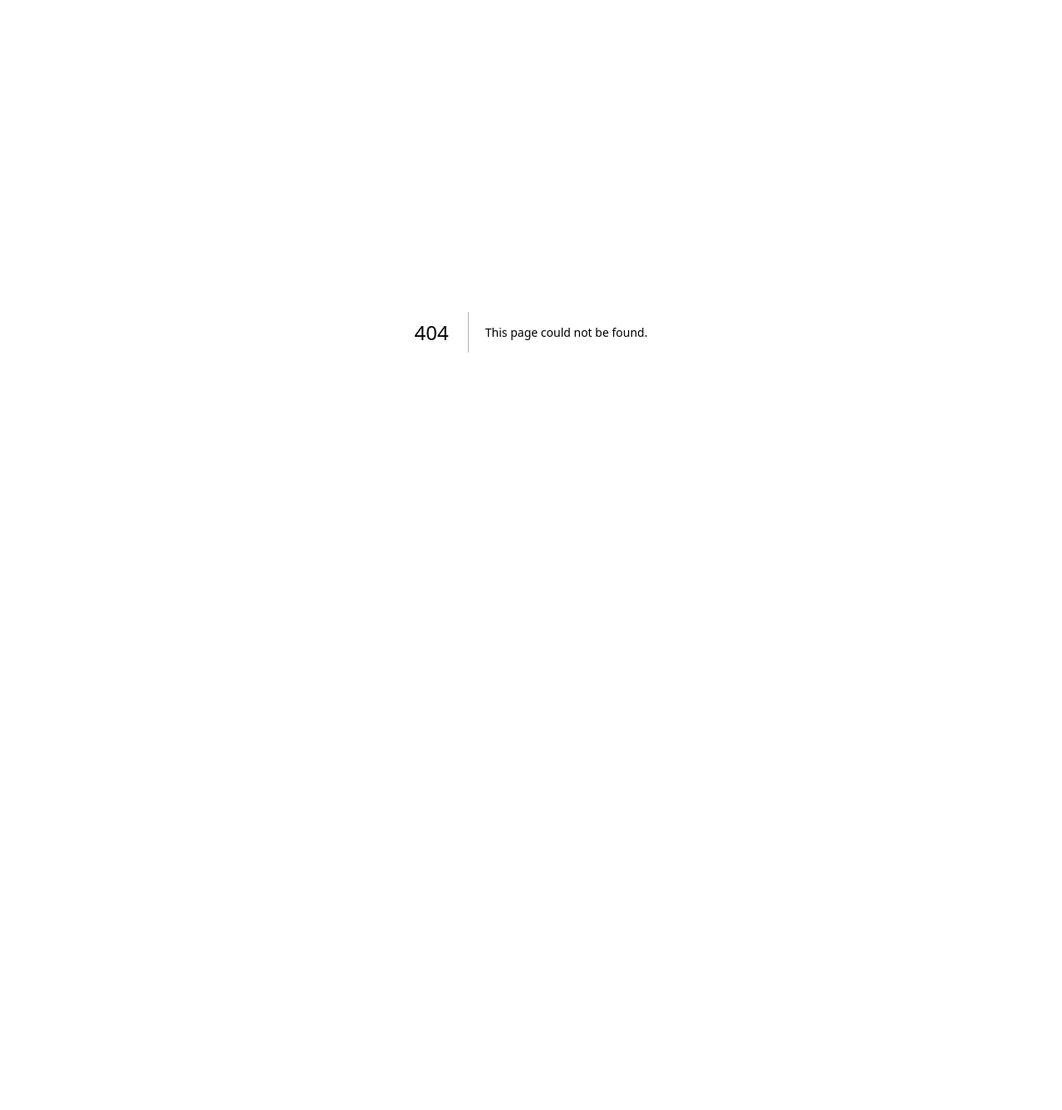
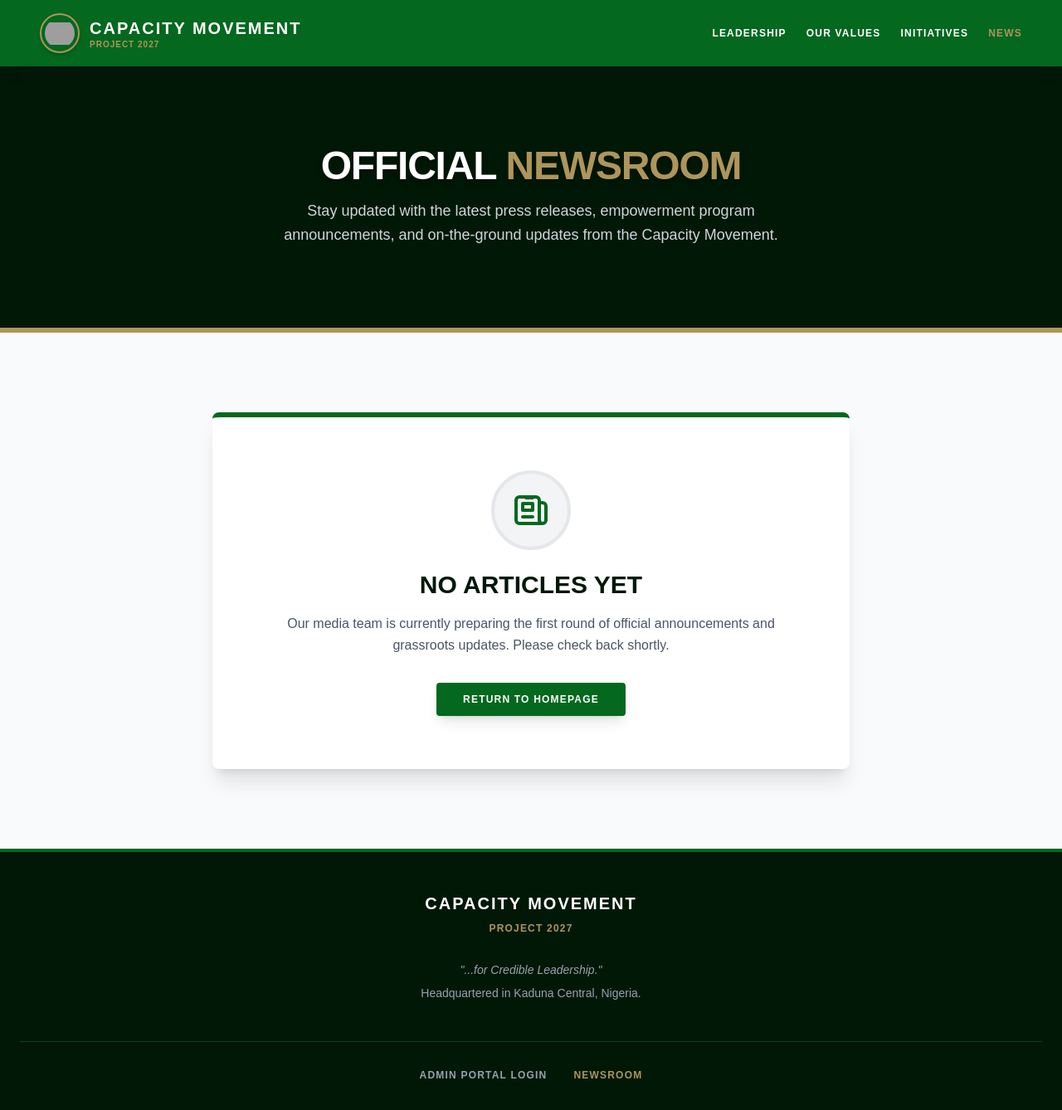
Before and after one commit to capacitymovementng/Capacity-Movement, a Next.js app: page /blog in a window 1280 px wide. Before the commit this address had no page. Shown: the top 1338 px of the page at 83% size. Before the commit the page ends 800 px from the top, so only its background shows below. Built offline with nearby package versions, Linux system fonts and the light colour scheme; grey boxes are pictures that could not be loaded.

Commit message:
Create Newsroom page

```diff
--- /dev/null
+++ b/src/app/blog/page.tsx
@@ -0,0 +1,98 @@
+"use client";
+
+import Link from 'next/link';
+import { useState } from 'react';
+
+export default function BlogPage() {
+  const [isMobileMenuOpen, setIsMobileMenuOpen] = useState(false);
+
+  return (
+    <main className="min-h-screen bg-gray-50 text-gray-900 font-sans selection:bg-[#AE955A] selection:text-white overflow-x-hidden">
+      {/* NAVIGATION BAR */}
+      <nav className="bg-[#04681F] text-white py-4 px-6 md:px-12 flex justify-between items-center shadow-lg sticky top-0 z-50">
+        <Link href="/" className="flex items-center gap-3">
+          <img
+            src="/logo.png"
+            alt="Capacity Movement Logo"
+            className="w-10 h-10 md:w-12 md:h-12 object-contain bg-[#04681F] rounded-full border-2 border-[#AE955A] p-1 shadow-md"
+          />
+          <div className="leading-tight">
+            <h1 className="font-extrabold tracking-widest text-lg md:text-xl uppercase">Capacity Movement</h1>
+            <p className="text-[#AE955A] text-[9px] md:text-[10px] font-bold uppercase tracking-widest">Project 2027</p>
+          </div>
+        </Link>
+
+        {/* Desktop Links */}
+        <div className="hidden md:flex gap-6 text-xs font-bold uppercase tracking-widest">
+          <Link href="/#leadership" className="hover:text-[#AE955A] transition-colors">Leadership</Link>
+          <Link href="/#values" className="hover:text-[#AE955A] transition-colors">Our Values</Link>
+          <Link href="/#programs" className="hover:text-[#AE955A] transition-colors">Initiatives</Link>
+          <Link href="/blog" className="text-[#AE955A] transition-colors">News</Link>
+        </div>
+
+        {/* Mobile Hamburger Icon */}
+        <button
+          className="md:hidden text-white focus:outline-none"
+          onClick={() => setIsMobileMenuOpen(!isMobileMenuOpen)}
+        >
+          <svg className="w-8 h-8" fill="none" stroke="currentColor" viewBox="0 0 24 24" xmlns="http://www.w3.org/2000/svg">
+            <path strokeLinecap="round" strokeLinejoin="round" strokeWidth={2} d={isMobileMenuOpen ? "M6 18L18 6M6 6l12 12" : "M4 6h16M4 12h16M4 18h16"} />
+          </svg>
+        </button>
+      </nav>
+
+      {/* Mobile Dropdown Menu */}
+      {isMobileMenuOpen && (
+        <div className="md:hidden bg-[#021807] text-white flex flex-col items-center py-4 space-y-4 text-xs font-bold uppercase tracking-widest sticky top-[72px] z-40 border-b-4 border-[#AE955A] shadow-xl">
+          <Link href="/#leadership" onClick={() => setIsMobileMenuOpen(false)} className="hover:text-[#AE955A] w-full text-center py-2">Leadership</Link>
+          <Link href="/#values" onClick={() => setIsMobileMenuOpen(false)} className="hover:text-[#AE955A] w-full text-center py-2">Our Values</Link>
+          <Link href="/#programs" onClick={() => setIsMobileMenuOpen(false)} className="hover:text-[#AE955A] w-full text-center py-2">Initiatives</Link>
+          <Link href="/blog" onClick={() => setIsMobileMenuOpen(false)} className="text-[#AE955A] w-full text-center py-2">News</Link>
+        </div>
+      )}
+
+      {/* HEADER SECTION */}
+      <section className="bg-[#021807] text-white py-16 md:py-24 px-6 text-center border-b-[6px] border-[#AE955A]">
+        <h1 className="text-3xl md:text-5xl font-extrabold uppercase tracking-tight mb-4 text-shadow-lg">
+          Official <span className="text-[#AE955A]">Newsroom</span>
+        </h1>
+        <p className="text-sm md:text-lg text-gray-300 max-w-2xl mx-auto leading-relaxed">
+          Stay updated with the latest press releases, empowerment program announcements, and on-the-ground updates from the Capacity Movement.
+        </p>
+      </section>
+
+      {/* NEWS GRID (Placeholder for now) */}
+      <section className="py-16 md:py-24 px-6 max-w-7xl mx-auto min-h-[40vh] flex flex-col items-center justify-center">
+
+        <div className="bg-white p-10 md:p-16 rounded-lg shadow-xl border-t-[6px] border-[#04681F] text-center w-full max-w-3xl">
+          <div className="w-20 h-20 md:w-24 md:h-24 bg-gray-100 rounded-full flex items-center justify-center mx-auto mb-6 border-4 border-gray-200 text-[#04681F]">
+            <svg className="w-10 h-10 md:w-12 md:h-12" fill="none" stroke="currentColor" viewBox="0 0 24 24" xmlns="http://www.w3.org/2000/svg">
+              <path strokeLinecap="round" strokeLinejoin="round" strokeWidth={2} d="M19 20H5a2 2 0 01-2-2V6a2 2 0 012-2h10a2 2 0 012 2v1m2 13a2 2 0 01-2-2V7m2 13a2 2 0 002-2V9.5a2 2 0 00-2-2h-2m-4-3H9M7 16h6M7 8h6v4H7V8z" />
+            </svg>
+          </div>
+          <h2 className="text-2xl md:text-3xl font-bold text-[#021807] uppercase mb-4">No Articles Yet</h2>
+          <p className="text-gray-600 text-sm md:text-base leading-relaxed mb-8">
+            Our media team is currently preparing the first round of official announcements and grassroots updates. Please check back shortly.
+          </p>
+          <Link href="/" className="inline-block bg-[#04681F] hover:bg-[#058227] text-white font-bold py-3 px-8 uppercase tracking-widest text-xs rounded transition-all shadow-lg">
+            Return to Homepage
+          </Link>
+        </div>
+
+      </section>
+
+      {/* FOOTER */}
+      <footer className="bg-[#021807] text-gray-400 py-10 md:py-12 px-6 text-center text-xs md:text-sm border-t-4 border-[#04681F]">
+        <h2 className="text-lg md:text-xl font-black uppercase text-white tracking-widest mb-1 md:mb-2">Capacity Movement</h2>
+        <p className="text-[#AE955A] font-bold tracking-widest uppercase text-[10px] md:text-xs mb-6 md:mb-8">Project 2027</p>
+        <p className="mb-2 italic">"...for Credible Leadership."</p>
+        <p>Headquartered in Kaduna Central, Nigeria.</p>
+
+        <div className="mt-8 md:mt-12 pt-6 md:pt-8 border-t border-[#0a4017] flex flex-col sm:flex-row justify-center gap-4 sm:gap-8 text-[10px] md:text-xs font-bold uppercase tracking-widest">
+          <Link href="/admin" className="hover:text-white transition-colors">Admin Portal Login</Link>
+          <Link href="/blog" className="text-[#AE955A] transition-colors">Newsroom</Link>
+        </div>
+      </footer>
+    </main>
+  );
+}
```
